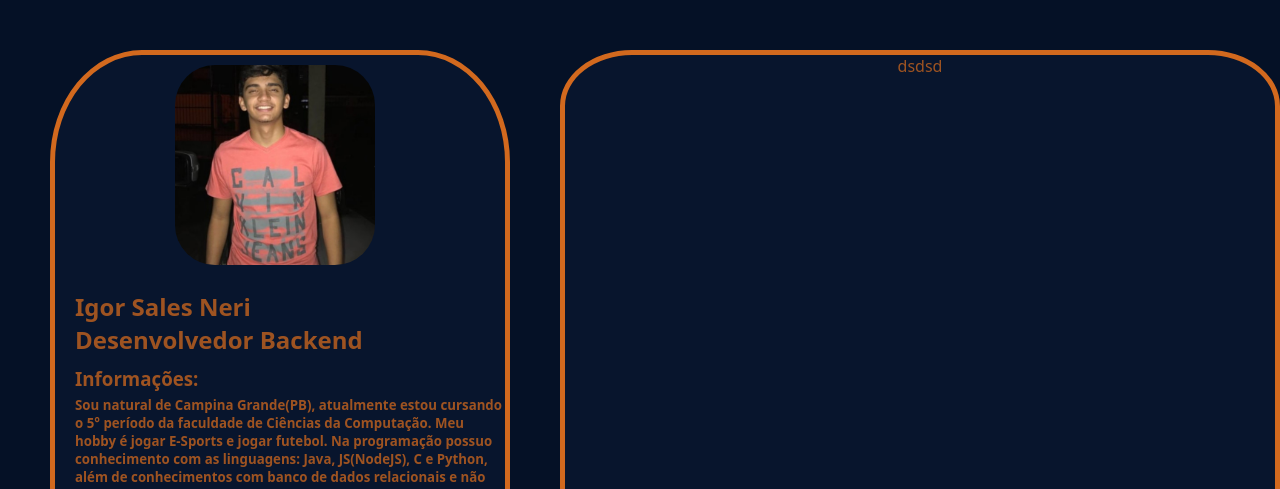
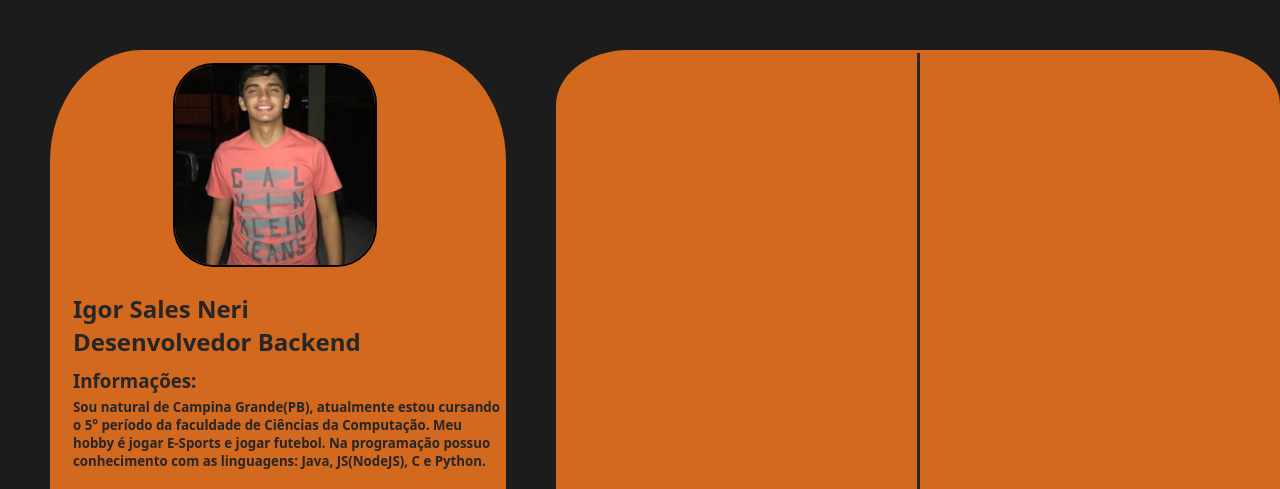
Before and after one commit to igor083/Portifolio, a plain HTML site: page index.html in a window 1280 px wide. Shown: the top 489 px of the page. Drawn offline with nearby package versions, Linux system fonts and the light colour scheme.

Commit message:
mudancas

```diff
--- a/cssbase.css
+++ b/cssbase.css
@@ -1,7 +1,7 @@
 body{
     display: flex;
     font-family: system-ui, -apple-system, BlinkMacSystemFont, 'Segoe UI', Roboto, Oxygen, Ubuntu, Cantarell, 'Open Sans', 'Helvetica Neue', sans-serif;
-    background-color: rgba(5, 17, 38,1);
+    background-color: #1C1C1C;
 
 }
 *{
@@ -33,9 +33,9 @@ body{
     font-size: 50px;
 }
 .trabalhos{
-    color: #d2691ebe;
+    color: #262626;
     display: flex;
-    background-color: rgb(8, 21, 45);
+    background-color: #D2691E;
     justify-content: center;
     width: 880px;
     height: 550px;
@@ -43,13 +43,17 @@ body{
     margin-left: 50px;
     border-radius: 10%;
     border-style: initial;
-    border:5px solid #D2691E;
+    border:3px solid #D2691E;
+}
+.trabalhos .linha{
+    width: 3px;
+    background-color: #262626;
 }
 .estrutura{
 
-    color: #d2691ebe;
+    color: #262626;
     display: flex;
-    background-color: rgb(8, 21, 45);
+    background-color: #D2691E;
     justify-content: center;
     width: 450px;
     height: 550px;
@@ -57,7 +61,7 @@ body{
     margin-left: 50px;
     border-radius: 20%;
     border-style: initial;
-    border:5px solid #D2691E;
+    border:3px solid #D2691E;
 
 }
 .estrutura div{
@@ -77,10 +81,12 @@ body{
     top: 0px;
    width: 200px;
     border-radius: 20%;
+    border:2px solid #000000;
 
 }
 .infoPessoal h1,h3,h5{
     margin-left: 20px;
+    margin-right: 1px;
 }
 h3{
     margin-top: 10px;
--- a/index.html
+++ b/index.html
@@ -25,7 +25,7 @@
             <h1 class="nome">Igor Sales Neri</h1>
             <h1><b>Desenvolvedor Backend</b></h1>
             <h3>Informações:</h3>
-            <h5>    Sou natural de Campina Grande(PB), atualmente estou cursando o 5° período da faculdade de Ciências da Computação. Meu hobby é jogar E-Sports e jogar futebol. Na programação possuo conhecimento com as linguagens: Java, JS(NodeJS), C e Python, além de conhecimentos com banco de dados relacionais e não relacionais.     </h5>
+            <h5>    Sou natural de Campina Grande(PB), atualmente estou cursando o 5° período da faculdade de Ciências da Computação. Meu hobby é jogar E-Sports e jogar futebol. Na programação possuo conhecimento com as linguagens: Java, JS(NodeJS), C e Python.     </h5>
             <br>
             <div>
                 <i class="fa-brands fa-java" style="color: #d2691e;"></i>
@@ -46,7 +46,7 @@
 </div>
 
 <div class="trabalhos">
-    dsdsd
+    <div class="linha"></div>
 </div>
 
 
```
